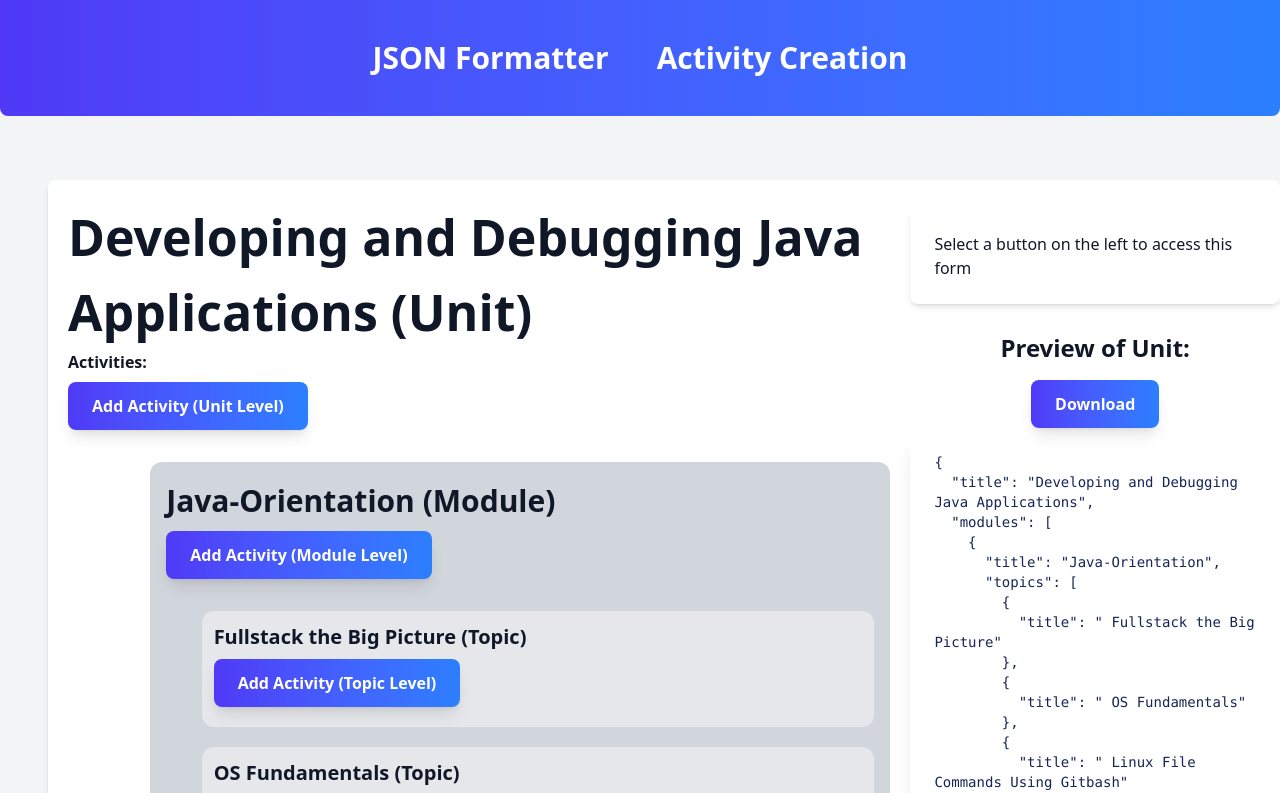
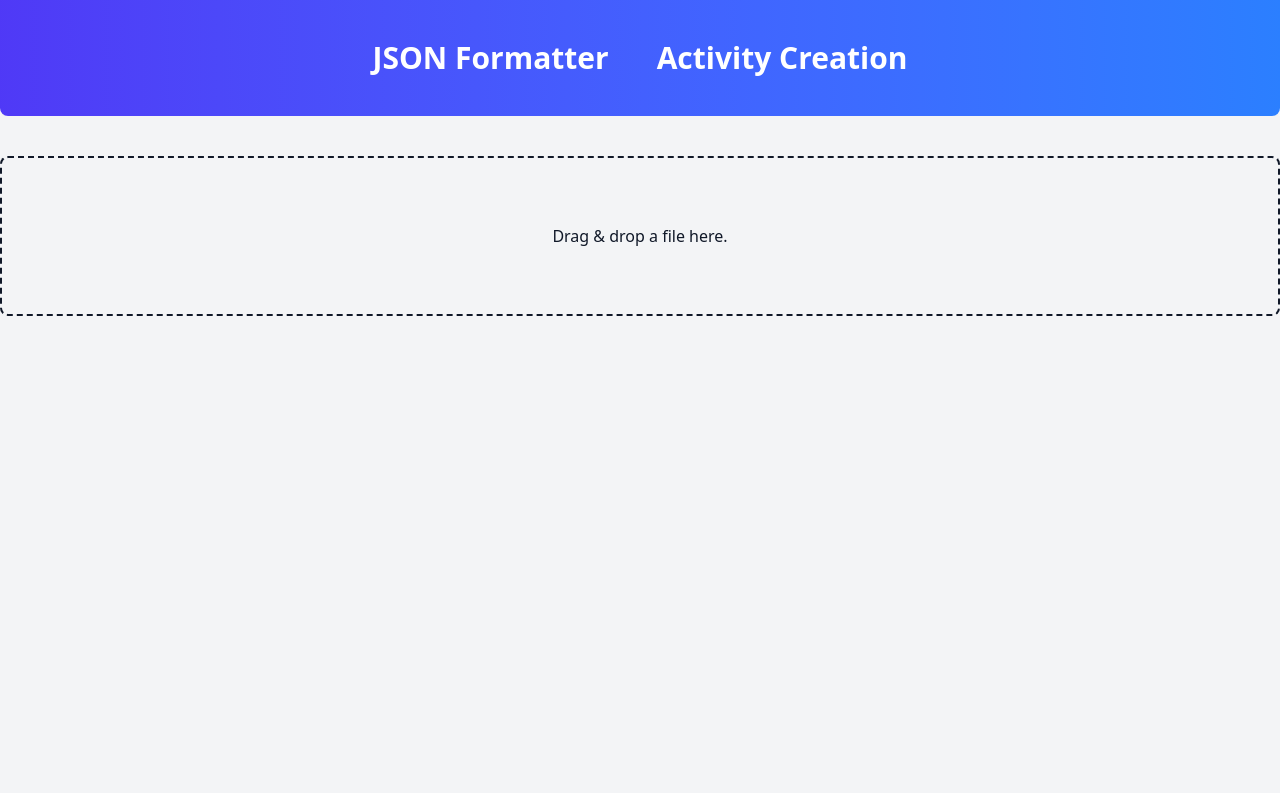
Before and after one commit to uladaharanina/JSON-Formatter, a React (Vite) app: page /activities in a window 1280 px wide. Shown: the top 793 px of the page. Built offline with nearby package versions, Linux system fonts and the light colour scheme.

Commit message:
Added drag-and-drop window

```diff
--- a/src/components/UnitDisplay.tsx
+++ b/src/components/UnitDisplay.tsx
@@ -3,8 +3,8 @@ import React, { useState, useEffect, useMemo } from "react";
 import { Activity, HierarchyItem, HierarchyType, Unit } from "../types";
 import './UnitDisplay.css';
 
-import SAMPLE_DATA from '../../sample-jsons/sample-navigation.json';
 import AddActivity from "./AddActivity";
+import UploadJSON from "./UploadJSON";
 
 
 const checkActivityExists = (activityToAdd: Activity, activities: Activity[]) => {
@@ -19,7 +19,7 @@ const checkActivityExists = (activityToAdd: Activity, activities: Activity[]) =>
 }
 
 // Create simplified version of the data, removing unnecessary ids, etc.
-const createFilteredProxy:any = (data:Unit, excludeKeys = ["id", "prerequisites", "description", "tooltip", "url"]) => {
+const createFilteredProxy: any = (data: Unit, excludeKeys = ["id", "prerequisites", "description", "tooltip", "url"]) => {
   if (Array.isArray(data)) {
     return data.map(item => createFilteredProxy(item, excludeKeys));
   } else if (typeof data === "object" && data !== null) {
@@ -38,12 +38,13 @@ const createFilteredProxy:any = (data:Unit, excludeKeys = ["id", "prerequisites"
 
 
 function UnitDisplay() {
-  const [unitTaxonomy, setUnitTaxonomy] = useState<Unit>(SAMPLE_DATA);
+  const [unitTaxonomy, setUnitTaxonomy] = useState<Unit>();
   const [currentEdit, setCurrentEdit] = useState<HierarchyItem>({ title: '', id: '' });
 
   useEffect(() => {
     // initialize empty activity arrays for all unit/modules/topics:
-    const dataCopy: Unit = SAMPLE_DATA;
+    if (unitTaxonomy) {
+      const dataCopy: Unit = unitTaxonomy;
       dataCopy.activities = [];
       for (let i = 0; i < dataCopy.modules.length; i++) {
         dataCopy.modules[i].activities = [];
@@ -51,9 +52,17 @@ function UnitDisplay() {
           dataCopy.modules[i].topics[j].activities = [];
         }
       }
+    }
+
   }, [unitTaxonomy])
 
+  const uploadJSONHandler = (data: string) => {
+
+    setUnitTaxonomy(JSON.parse(data));
+  }
+
   const addActivityHandler = (activityDetails: Activity, hierarchyType: HierarchyType, id: string) => {
+    if (!unitTaxonomy) return;
     let taxonomy = structuredClone(unitTaxonomy);
     switch (hierarchyType) {
       case HierarchyType.UNIT:
@@ -121,9 +130,12 @@ function UnitDisplay() {
 
   return (
 
-    <div className='ml-12 my-6  bg-white rounded-lg shadow-md  flex justify-between'>
+    unitTaxonomy ?
 
-      <div>
+      (<div className='ml-12 my-6  bg-white rounded-lg shadow-md  flex justify-around'>
+
+
+        <div className=' h-[90vh] overflow-auto'>
           {unitTaxonomy &&
             <div className='unit'>
               <h1 className='unit-title font-bold'>{unitTaxonomy.title} (Unit)</h1>
@@ -196,7 +208,15 @@ function UnitDisplay() {
         </div>
 
 
-    </div>
+      </div>)
+
+      :
+
+      <UploadJSON onFileRead={uploadJSONHandler}></UploadJSON>
+
+
+
+
   )
 
 }
--- /dev/null
+++ b/src/components/UploadJSON.tsx
@@ -0,0 +1,47 @@
+import React, { useState} from "react";
+
+function UploadJSON({onFileRead}:any) {
+  const [dragging, setDragging] = useState(false);
+
+  const handleDragOver = (event:any) => {
+    event.preventDefault();
+    setDragging(true);
+  };
+
+  const handleDragLeave = () => {
+    setDragging(false);
+  };
+
+  const handleDrop = (event:any) => {
+    event.preventDefault();
+    setDragging(false);
+
+    const file = event.dataTransfer.files[0]; // Get the first dropped file
+    if (file) {
+      const reader = new FileReader();
+      reader.onload = (e) => {
+        if (e.target) {
+          onFileRead(e.target.result);
+        }
+      };
+      reader.readAsText(file); // Read file as text (change this if needed)
+    }
+  };
+
+  return (
+    <div
+      onDragOver={handleDragOver}
+      onDragLeave={handleDragLeave}
+      onDrop={handleDrop}
+      className={`w-full h-40 border-2 border-dashed rounded-lg flex items-center justify-center ${
+        dragging ? "bg-gray-200" : "bg-gray-100"
+      }`}
+    >
+      <p>Drag & drop a file here.</p>
+    </div>
+  );
+};
+
+
+
+export default UploadJSON;
```
Lines whose indentation alone changed are shown as unchanged.
